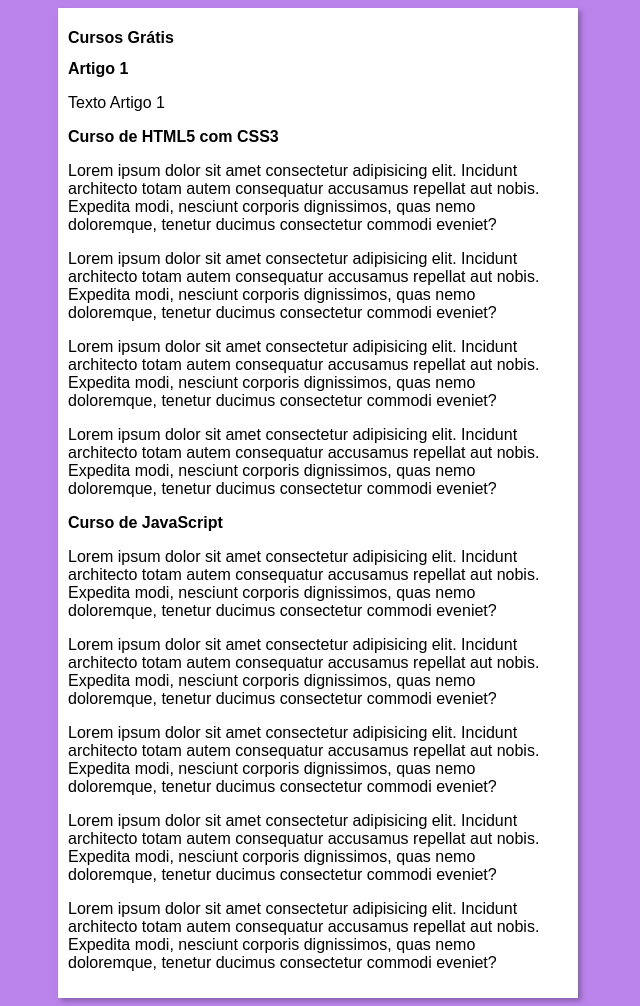
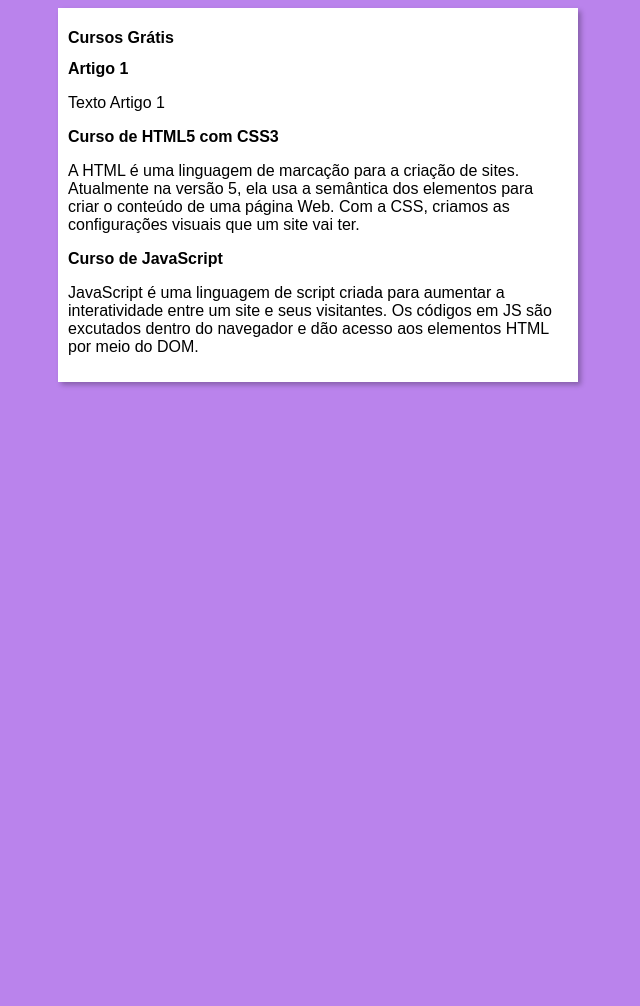
Before and after one commit to kikidimbu/Projeto-site, a plain HTML site: page index.html in a window 1280 px wide. Shown: the whole page, without its empty margins (322-962 px from the left). After the commit the page ends 800 px from the top, so only its background shows below. Drawn offline with Linux system fonts and the light colour scheme.

Commit message:
Update index.html

```diff
--- a/index.html
+++ b/index.html
@@ -16,18 +16,11 @@
             <h2>Artigo 1</h2>
             <p>Texto Artigo 1</p>
             <h2>Curso de HTML5 com CSS3</h2>
-            <p>Lorem ipsum dolor sit amet consectetur adipisicing elit. Incidunt architecto totam autem consequatur accusamus repellat aut nobis. Expedita modi, nesciunt corporis dignissimos, quas nemo doloremque, tenetur ducimus consectetur commodi eveniet?</p>
-            <p>Lorem ipsum dolor sit amet consectetur adipisicing elit. Incidunt architecto totam autem consequatur accusamus repellat aut nobis. Expedita modi, nesciunt corporis dignissimos, quas nemo doloremque, tenetur ducimus consectetur commodi eveniet?</p>
-            <p>Lorem ipsum dolor sit amet consectetur adipisicing elit. Incidunt architecto totam autem consequatur accusamus repellat aut nobis. Expedita modi, nesciunt corporis dignissimos, quas nemo doloremque, tenetur ducimus consectetur commodi eveniet?</p>
-            <p>Lorem ipsum dolor sit amet consectetur adipisicing elit. Incidunt architecto totam autem consequatur accusamus repellat aut nobis. Expedita modi, nesciunt corporis dignissimos, quas nemo doloremque, tenetur ducimus consectetur commodi eveniet?</p>
+            <p>A HTML é uma linguagem de marcação para a criação de sites. Atualmente na versão 5, ela usa a semântica dos elementos para criar o conteúdo de uma página Web. Com a CSS, criamos as configurações visuais que um site vai ter.</p>
         </article>
         <article>
             <h2>Curso de JavaScript</h2>
-            <p>Lorem ipsum dolor sit amet consectetur adipisicing elit. Incidunt architecto totam autem consequatur accusamus repellat aut nobis. Expedita modi, nesciunt corporis dignissimos, quas nemo doloremque, tenetur ducimus consectetur commodi eveniet?</p>
-            <p>Lorem ipsum dolor sit amet consectetur adipisicing elit. Incidunt architecto totam autem consequatur accusamus repellat aut nobis. Expedita modi, nesciunt corporis dignissimos, quas nemo doloremque, tenetur ducimus consectetur commodi eveniet?</p>
-            <p>Lorem ipsum dolor sit amet consectetur adipisicing elit. Incidunt architecto totam autem consequatur accusamus repellat aut nobis. Expedita modi, nesciunt corporis dignissimos, quas nemo doloremque, tenetur ducimus consectetur commodi eveniet?</p>
-            <p>Lorem ipsum dolor sit amet consectetur adipisicing elit. Incidunt architecto totam autem consequatur accusamus repellat aut nobis. Expedita modi, nesciunt corporis dignissimos, quas nemo doloremque, tenetur ducimus consectetur commodi eveniet?</p>
-            <p>Lorem ipsum dolor sit amet consectetur adipisicing elit. Incidunt architecto totam autem consequatur accusamus repellat aut nobis. Expedita modi, nesciunt corporis dignissimos, quas nemo doloremque, tenetur ducimus consectetur commodi eveniet?</p>
+            <p>JavaScript é uma linguagem de script criada para aumentar a interatividade entre um site e seus visitantes. Os códigos em JS são excutados dentro do navegador e dão acesso aos elementos HTML por meio do DOM.</p>
         </article>
     </main>
 </body>
```
